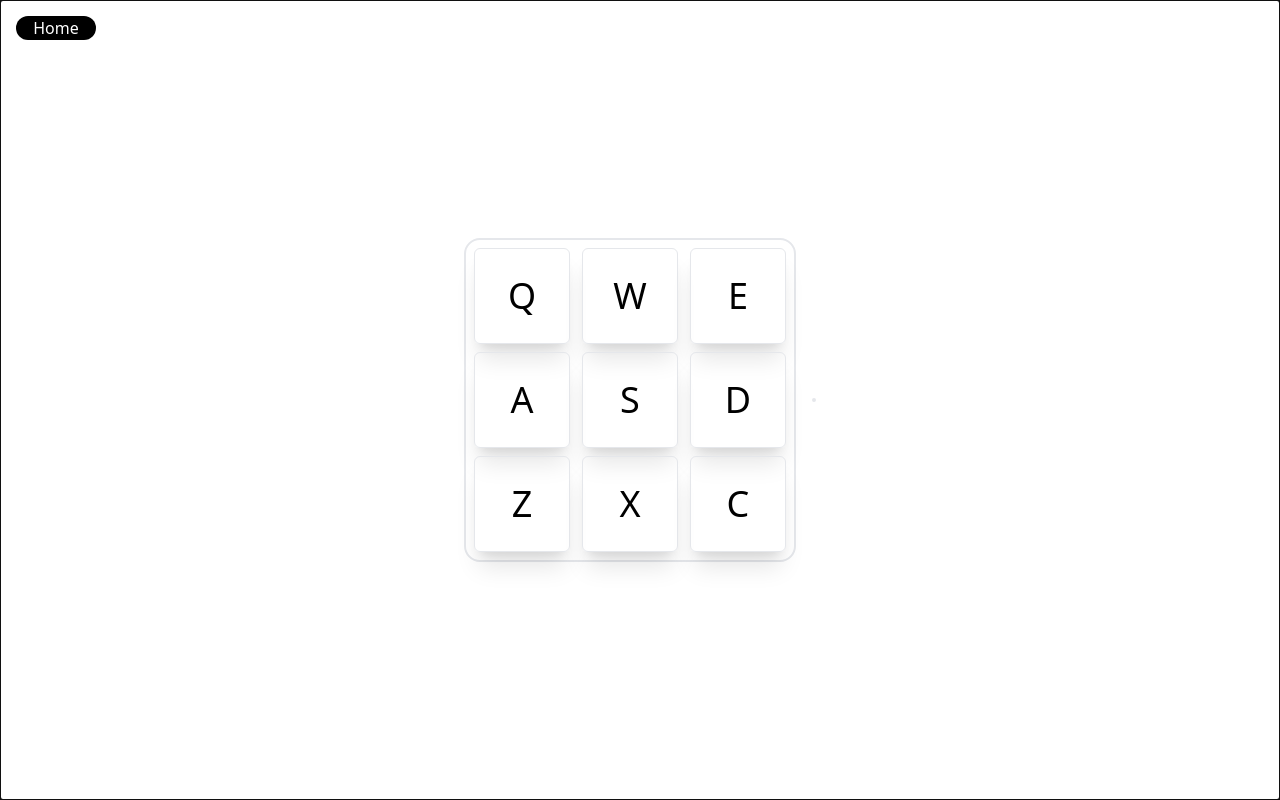
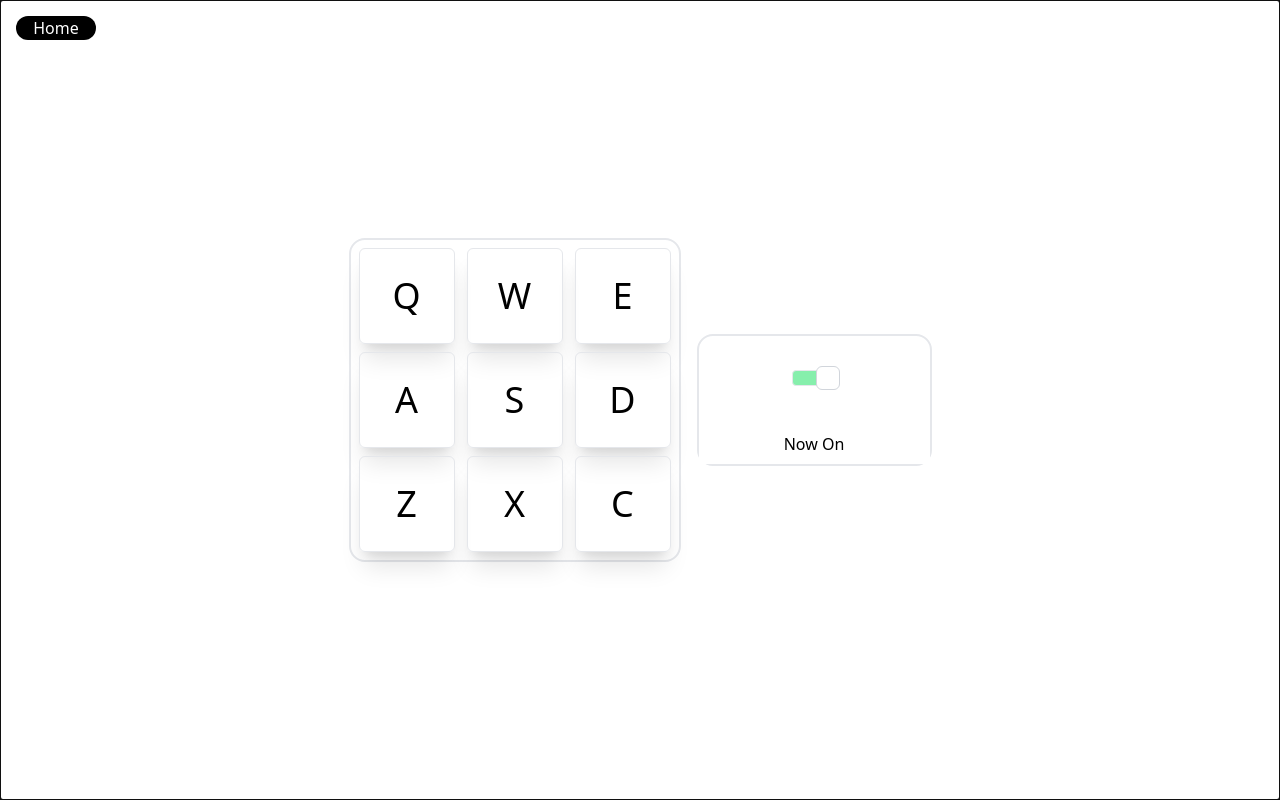
Before and after one commit to wotjd0860/freeCodeCampProjects, a React (Create React App) app: page /drummachine in a window 1280 px wide. Built offline with nearby package versions, Linux system fonts and the light colour scheme.

Commit message:
2024-04-13 Commit

```diff
--- a/src/components/drumMachine.js
+++ b/src/components/drumMachine.js
@@ -3,6 +3,7 @@ import { useNavigate } from "react-router-dom";
 
 function DrumMachine() {
     const [sound, setSound] = useState("");
+    const [onOff, setOnOff] = useState(true);
 
     const drumMachine = useRef();
     const refs = useRef([]);
@@ -19,8 +20,12 @@ function DrumMachine() {
     useEffect(() => {
         drumMachine.current.focus();
     }, []);
+    useEffect(() => {
+        onOff ? setSound("Now On") : setSound("Now Off");
+    }, [onOff]);
 
     function playAudio(event) {
+        if (onOff) {
             const audio = event.target.querySelector("audio");
             audio.play();
 
@@ -57,8 +62,10 @@ function DrumMachine() {
                     break;
             }
         }
+    }
 
     function keyCheck(event) {
+        if (onOff) {
             const type = event.type;
             if ( event.keyCode === 81 || event.keyCode === 87 || event.keyCode === 69
                 || event.keyCode === 65 || event.keyCode === 83 || event.keyCode === 68
@@ -108,7 +115,12 @@ function DrumMachine() {
                         break;
                 }
             }
+        }
 
+    }
+
+    function onOffToggle() {
+        setOnOff( onOff => !onOff);
     }
 
     function homeBtn() {
@@ -177,8 +189,17 @@ function DrumMachine() {
                         C
                     </div>
                 </div>
-                <div id="display" className="ml-4 border-2 rounded-2xl">
-                    {sound}
+                <div id="display" className="ml-4 border-2 rounded-2xl place-items-center size-fit">
+                    <div id="onOffBtn" className="m-8 text-center">
+                        <label className="relative inline-flex cursor-pointer items-center">
+                            <input id="switch-3" type="checkbox" className="peer sr-only" onChange={onOffToggle} defaultChecked/>
+                            <label htmlFor="switch-3" className="hidden"></label>
+                            <div className="peer h-4 w-11 rounded border bg-slate-200 after:absolute after:-top-1 after:left-0 after:h-6 after:w-6 after:rounded-md after:border after:border-gray-300 after:bg-white after:transition-all after:content-[''] peer-checked:bg-green-300 peer-checked:after:translate-x-full peer-focus:ring-green-300"></div>
+                        </label>
+                    </div>
+                    <div id="sound">
+                        <input value={sound} className="text-center w-full h-10" readOnly/>
+                    </div>
                 </div>
             </div>
         </div>
--- a/src/components/markdownPreviewer.js
+++ b/src/components/markdownPreviewer.js
@@ -10,9 +10,6 @@ function MarkdownPreviewer() {
     const navigate = useNavigate();
 
     useEffect(() => {
-        /*
-        variable 'initialMarkdown' must not include 'tab' because there may be unexpected format error in markdown.
-        */
         const initialMarkdown = `
 # Welcome to my React Markdown Previewer!
 
```
Also changed, not shown: 1 other file (tests, documents, lock files or other folders). Lines whose indentation alone changed are shown as unchanged.
